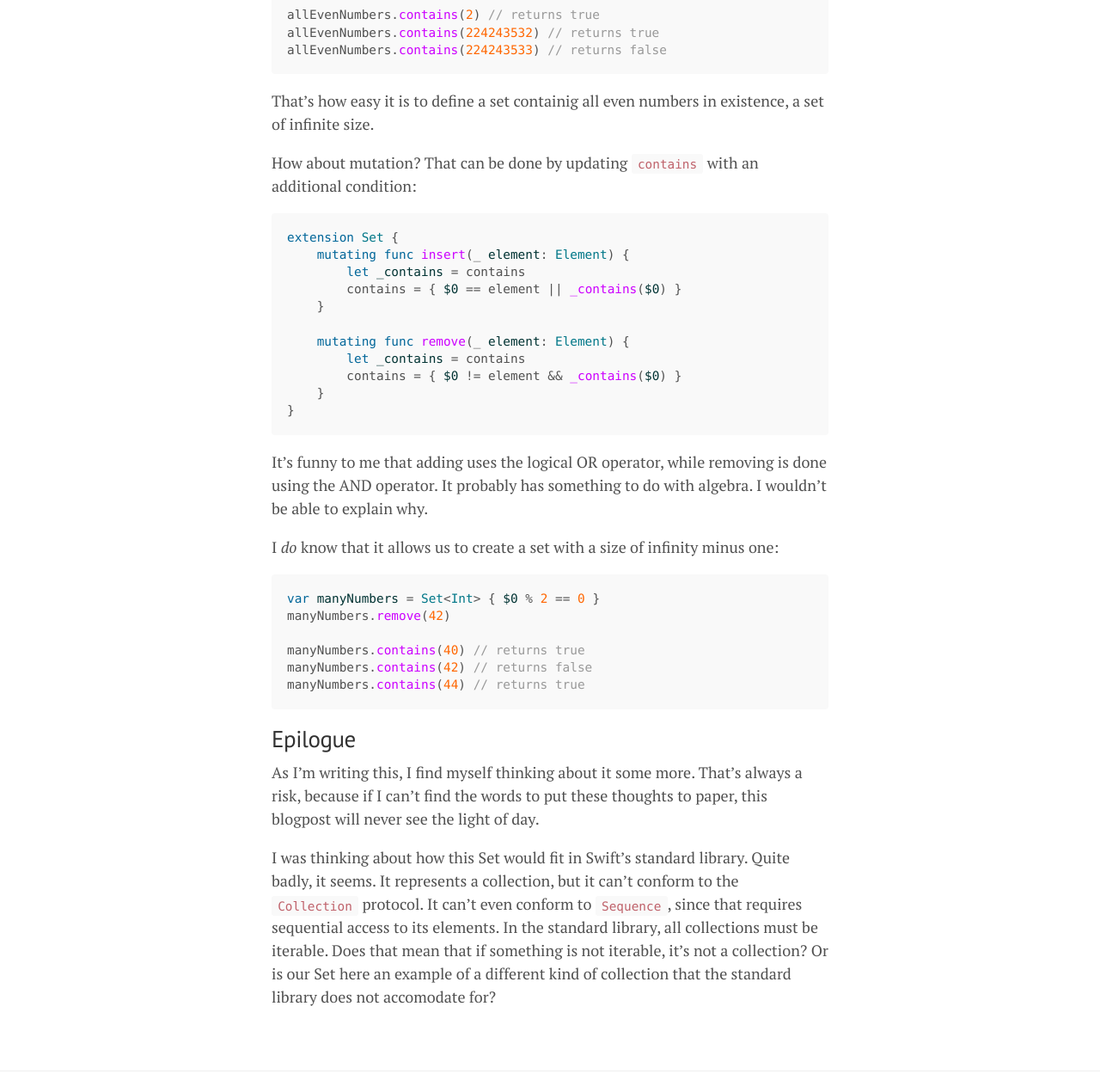
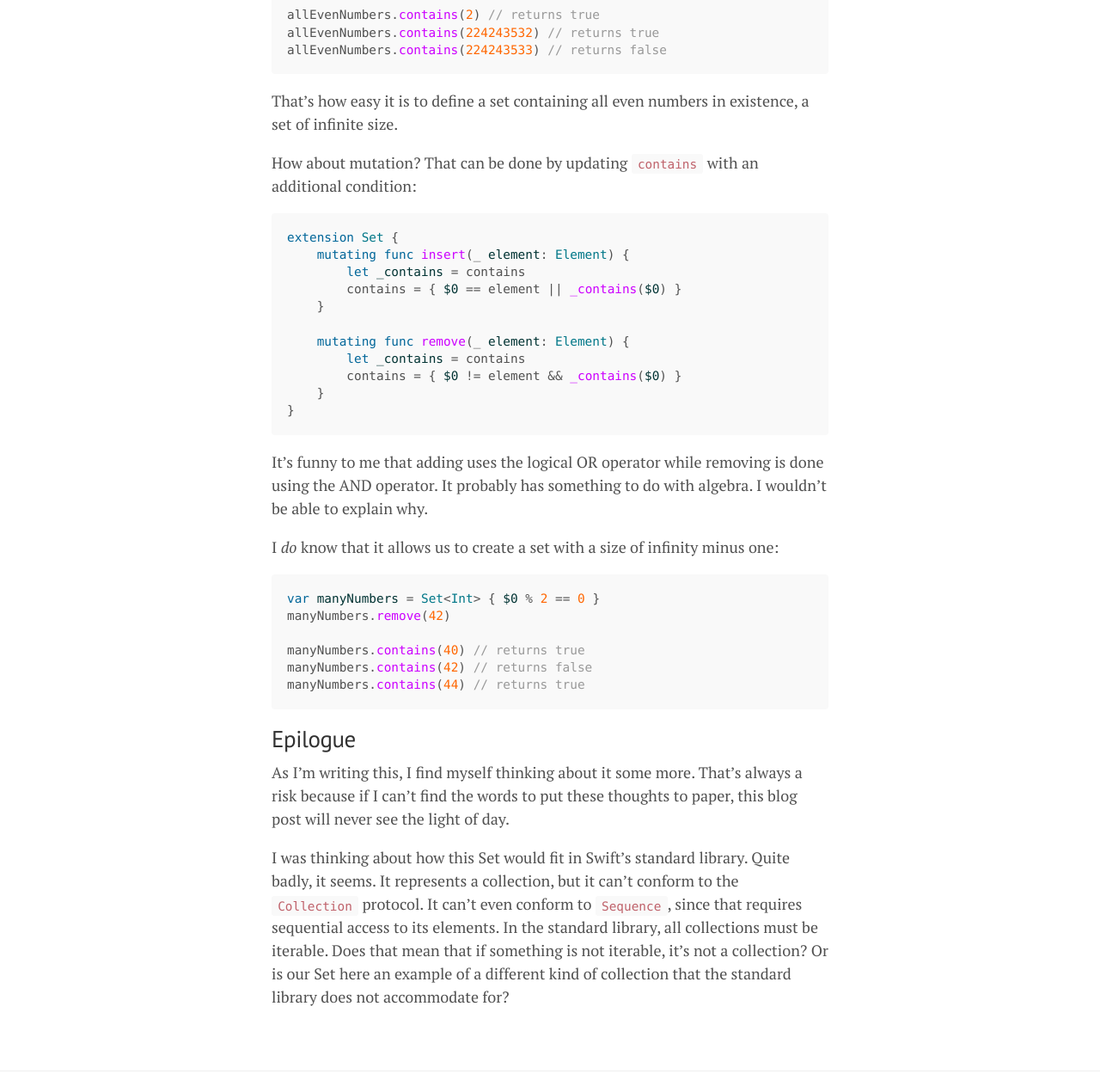
Before and after one commit to Thomvis/thomvis.github.io, a Jekyll site: the page built from _posts/2018-10-26-set.md, in a window 1280 px wide. Shown: the part 777-2033 px from the top of the page at 86% size. Built offline with Jekyll 4.4.1, drawn with Linux system fonts in a browser that asks for light colours.

Commit message:
Fix typo's in set post

````diff
--- a/_posts/2018-10-26-set.md
+++ b/_posts/2018-10-26-set.md
@@ -34,7 +34,7 @@ allEvenNumbers.contains(224243532) // returns true
 allEvenNumbers.contains(224243533) // returns false
 ```
 
-That's how easy it is to define a set containig all even numbers in existence, a set of infinite size.
+That's how easy it is to define a set containing all even numbers in existence, a set of infinite size.
 
 How about mutation? That can be done by updating `contains` with an additional condition:
 
@@ -52,7 +52,7 @@ extension Set {
 }
 ```
 
-It's funny to me that adding uses the logical OR operator, while removing is done using the AND operator. It probably has something to do with algebra. I wouldn't be able to explain why.
+It's funny to me that adding uses the logical OR operator while removing is done using the AND operator. It probably has something to do with algebra. I wouldn't be able to explain why.
 
 I _do_ know that it allows us to create a set with a size of infinity minus one:
 
@@ -66,6 +66,6 @@ manyNumbers.contains(44) // returns true
 ```
 
 ## Epilogue
-As I'm writing this, I find myself thinking about it some more. That's always a risk, because if I can't find the words to put these thoughts to paper, this blogpost will never see the light of day.
+As I'm writing this, I find myself thinking about it some more. That's always a risk because if I can't find the words to put these thoughts to paper, this blog post will never see the light of day.
 
-I was thinking about how this Set would fit in Swift's standard library. Quite badly, it seems. It represents a collection, but it can't conform to the `Collection` protocol. It can't even conform to `Sequence`, since that requires sequential access to its elements. In the standard library, all collections must be iterable. Does that mean that if something is not iterable, it's not a collection? Or is our Set here an example of a different kind of collection that the standard library does not accomodate for?
+I was thinking about how this Set would fit in Swift's standard library. Quite badly, it seems. It represents a collection, but it can't conform to the `Collection` protocol. It can't even conform to `Sequence`, since that requires sequential access to its elements. In the standard library, all collections must be iterable. Does that mean that if something is not iterable, it's not a collection? Or is our Set here an example of a different kind of collection that the standard library does not accommodate for?
````
